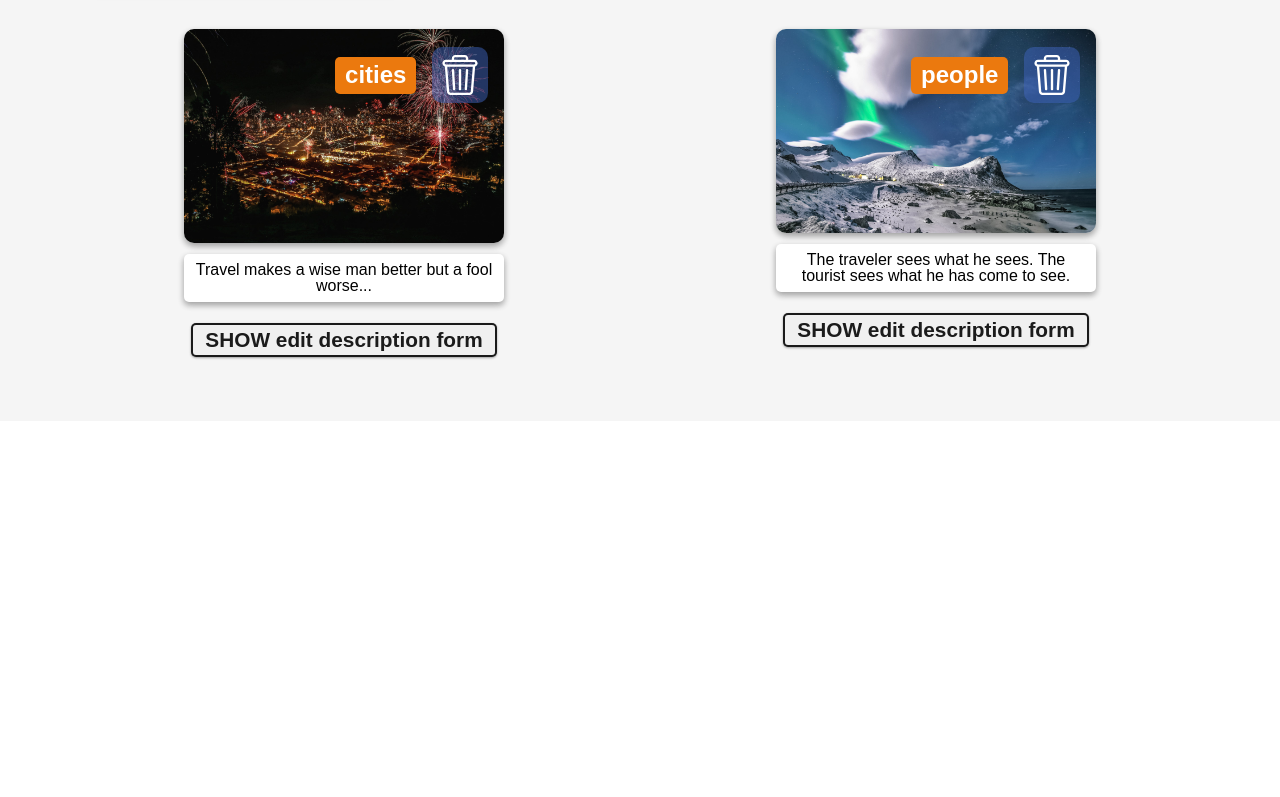
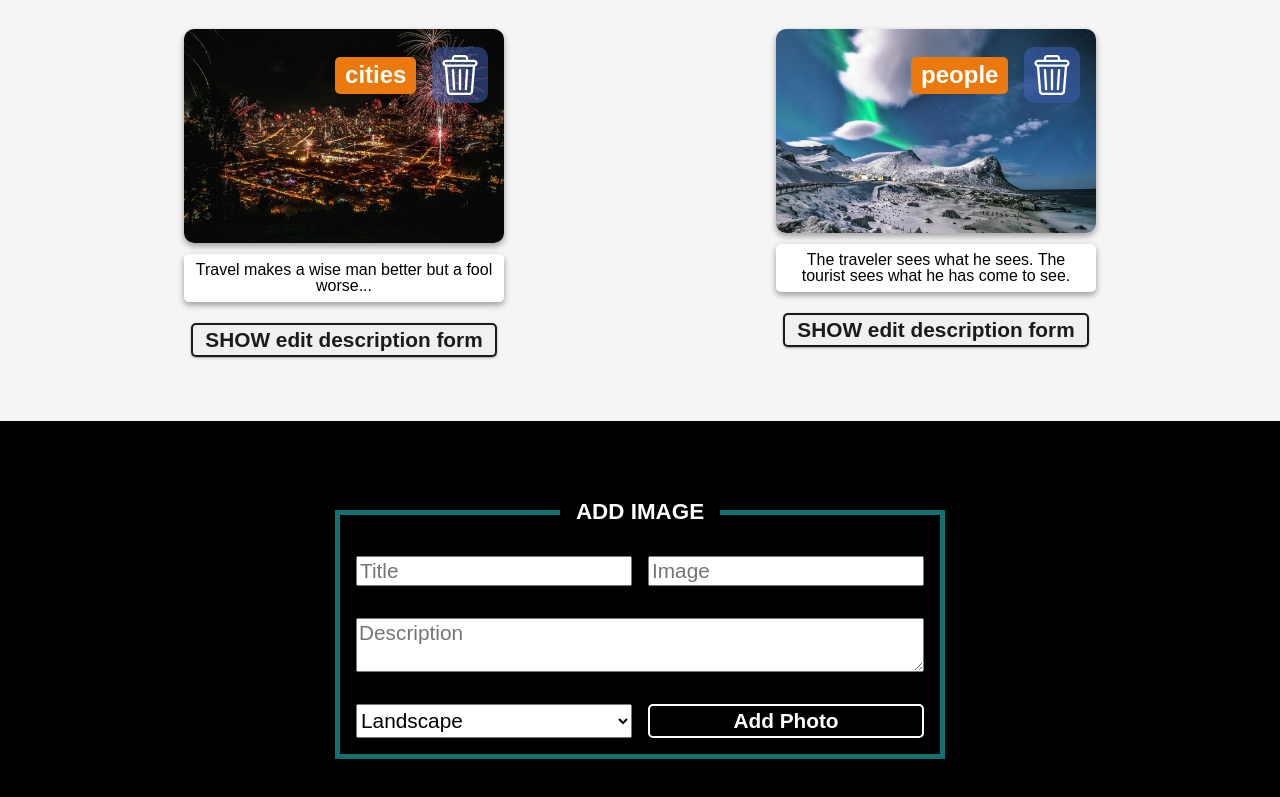
Before and after one commit to Moniaesz/pwa-react-image-gallery, a React (Create React App) app: page / in a window 1280 px wide. Shown: the part 2294-3091 px from the top of the page. Before the commit the page ends 2715 px from the top, so only its background shows below. Built offline with nearby package versions, Linux system fonts and the light colour scheme.

Commit message:
add context to AddImageForm

```diff
--- a/src/App.js
+++ b/src/App.js
@@ -18,7 +18,7 @@ function App() {
           <Slider />
           <FilterImages />
           <Gallery/>
-          {/* <AddImageForm addImage={addImage}/> */}
+          <AddImageForm />
         </div>
       </ImagesContextProvider>
     </div>
--- a/src/components/AddImageForm/AddImageForm.js
+++ b/src/components/AddImageForm/AddImageForm.js
@@ -1,8 +1,11 @@
-import React, { useRef } from 'react';
+import React, { useRef, useContext } from 'react';
 import { generateRandomID } from '../../sampleImages';
 import './AddImageForm.css';
+import { ImagesContext } from '../../contexts/ImagesContext';
 
-function AddImageForm ({ addImage }) {
+function AddImageForm () {
+
+  const { addImage } = useContext(ImagesContext);
 
   const titleRef = useRef();
   const descriptionRef = useRef();
```
